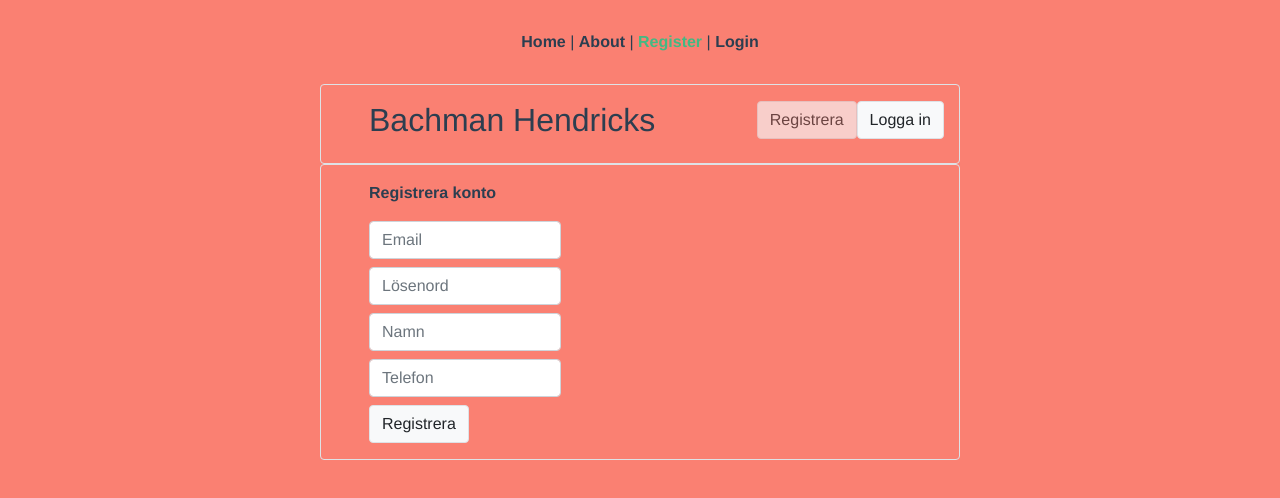
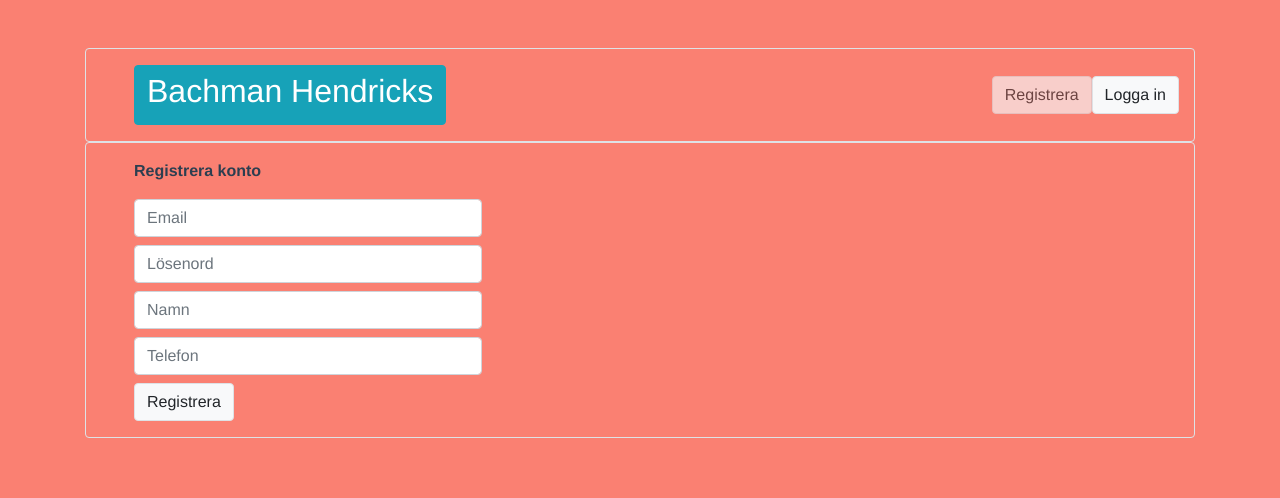
Before and after one commit to Dafali9012/Holidaymaker, a Vue app in the folder js-frontend/: page /register in a window 1280 px wide. Shown: the top 498 px of the page. Built offline with nearby package versions, Linux system fonts and the light colour scheme.

Commit message:
small fixes, removed default nav

```diff
--- a/js-frontend/src/App.vue
+++ b/js-frontend/src/App.vue
@@ -1,11 +1,13 @@
 <template>
   <div id="app">
+    <!--
     <div id="nav">
       <router-link to="/">Home</router-link> |
       <router-link to="/about">About</router-link> |
       <router-link to="/register">Register</router-link> |
       <router-link to="/login">Login</router-link>
     </div>
+    -->
     <router-view/>
   </div>
 </template>
--- a/js-frontend/src/views/Home.vue
+++ b/js-frontend/src/views/Home.vue
@@ -1,8 +1,8 @@
 <template>
-  <div class="container align-items-center">
+  <div class="container align-items-center py-5">
     <div class="d-flex justify-content-between col border rounded py-3 pl-5 text-left">
-      <h2>Bachman Hendricks</h2>
-      <div>
+      <router-link to="/"><button class="btn btn-info"><h2  >Bachman Hendricks</h2></button></router-link>
+      <div class="align-self-center">
         <router-link to="/register">
           <button type="button" class="btn btn-light border">Registrera</button>
         </router-link>
--- a/js-frontend/src/views/Login.vue
+++ b/js-frontend/src/views/Login.vue
@@ -1,15 +1,15 @@
 <template>
-  <div class="d-flex flex-column align-items-center Login">
-    <div class="d-flex justify-content-between col-6 border rounded py-3 pl-5 text-left">
-      <h2>Bachman Hendricks</h2>
-      <div>
+  <div class="container d-flex flex-column align-items-center Login py-5">
+    <div class="d-flex justify-content-between col border rounded py-3 pl-5 text-left">
+      <router-link to="/"><button class="btn btn-info"><h2>Bachman Hendricks</h2></button></router-link>
+      <div class="align-self-center">
         <router-link to="/register">
           <button type="button" class="btn btn-light border">Registrera</button>
         </router-link>
         <button type="button" class="btn btn-light border disabled">Logga in</button>
       </div>
     </div>
-    <form class="col-6 border rounded py-3 pl-5 text-left">
+    <form class="col border rounded py-3 pl-5 text-left">
       <p class="font-weight-bold">Logga in</p>
       <input type="text" class="form-control col-4 mb-2" placeholder="Username" required />
       <input type="password" class="form-control col-4 mb-2" placeholder="Password" required />
--- a/js-frontend/src/views/Register.vue
+++ b/js-frontend/src/views/Register.vue
@@ -1,15 +1,15 @@
 <template>
-  <div class="d-flex flex-column align-items-center register">
-    <div class="d-flex justify-content-between col-6 border rounded py-3 pl-5 text-left">
-      <h2>Bachman Hendricks</h2>
-      <div>
+  <div class="container d-flex flex-column align-items-center register py-5">
+    <div class="d-flex justify-content-between col border rounded py-3 pl-5 text-left">
+      <router-link to="/"><button class="btn btn-info"><h2>Bachman Hendricks</h2></button></router-link>
+      <div class="align-self-center">
         <button type="button" class="btn btn-light border disabled">Registrera</button>
         <router-link to="/login">
           <button type="button" class="btn btn-light border">Logga in</button>
         </router-link>
       </div>
     </div>
-    <form @submit.prevent="completeRegistration()" class="col-6 border rounded py-3 pl-5 text-left">
+    <form @submit.prevent="completeRegistration()" class="col border rounded py-3 pl-5 text-left">
       <p class="font-weight-bold">Registrera konto</p>
       <input v-model="email" type="text" class="form-control col-4 mb-2" placeholder="Email" required />
       <input v-model="password" type="password" class="form-control col-4 mb-2" placeholder="Lösenord" required />
```
